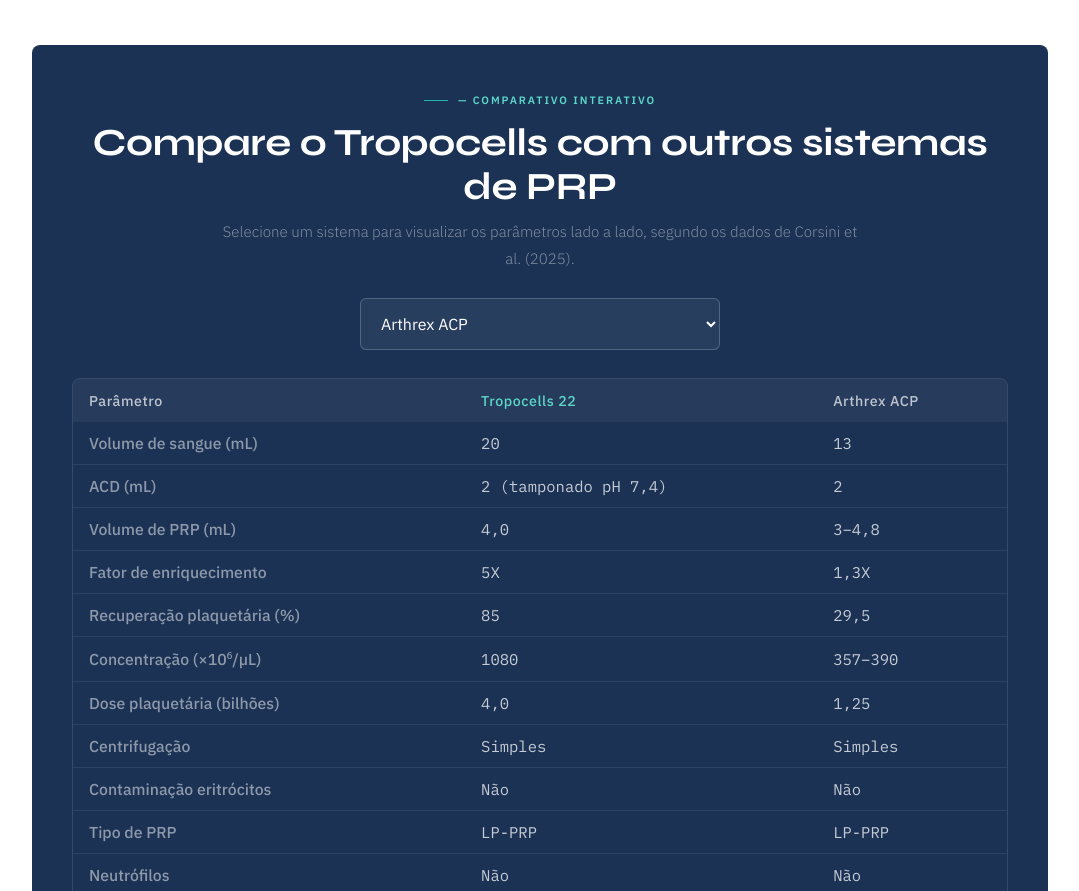
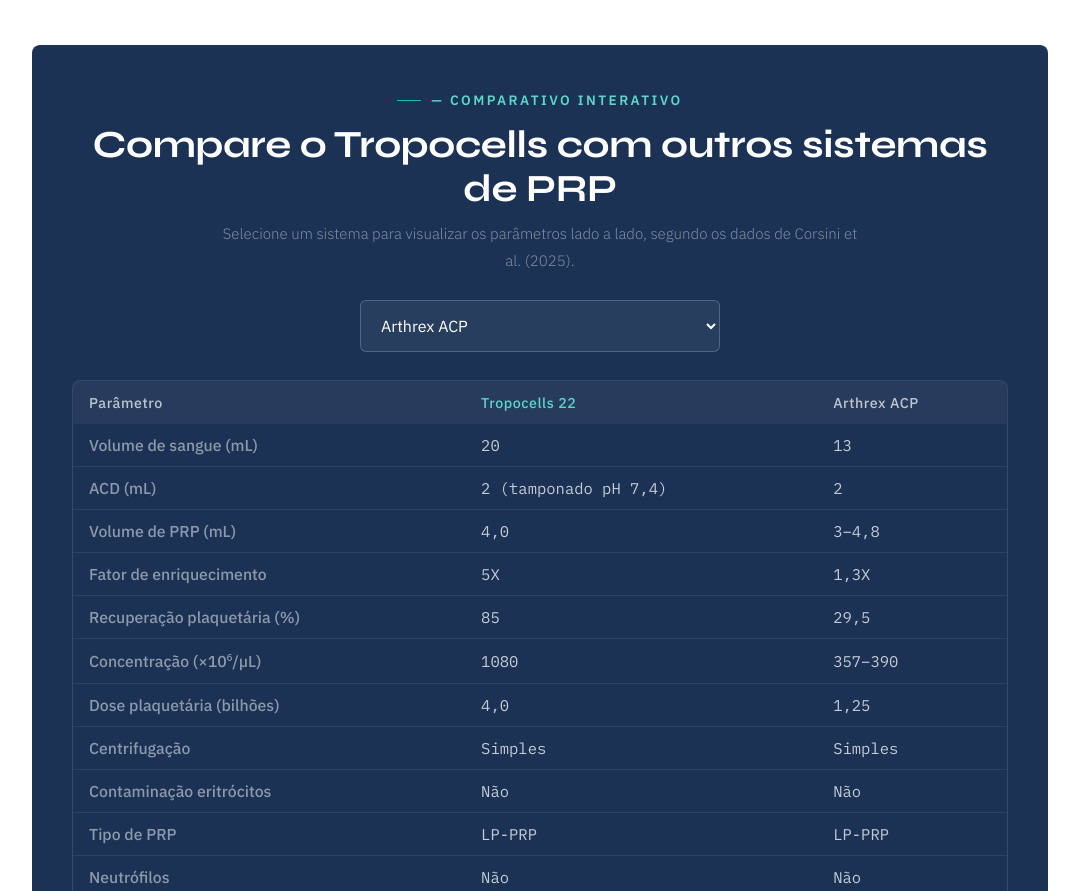
Before and after one commit to ArnoldoMuller/optima-solutions, a plain HTML site: page tropocells.html in a window 1280 px wide. Shown: the part 5289-6180 px from the top of the page, without its empty margins (100-1179 px from the left). Drawn offline with Linux system fonts and the light colour scheme.

Commit message:
Comparador: aumento da fonte do eyebrow COMPARATIVO INTERATIVO

```diff
--- a/tropocells.html
+++ b/tropocells.html
@@ -154,7 +154,7 @@
 .comp-note strong{color:var(--navy-d);}
 .int-comp{background:var(--navy);border-radius:8px;padding:40px;margin-top:48px;}
 .int-comp-head{text-align:center;}
-.int-comp-head .eyebrow{justify-content:center;}
+.int-comp-head .eyebrow{justify-content:center;font-size:.85rem;}
 .int-comp .eyebrow{color:var(--teal-pale);}
 .int-comp .s-title{color:#fff;margin-bottom:10px;}
 .int-comp .s-lead{color:rgba(255,255,255,.44);max-width:640px;margin-bottom:26px;margin-left:auto;margin-right:auto;}
```
